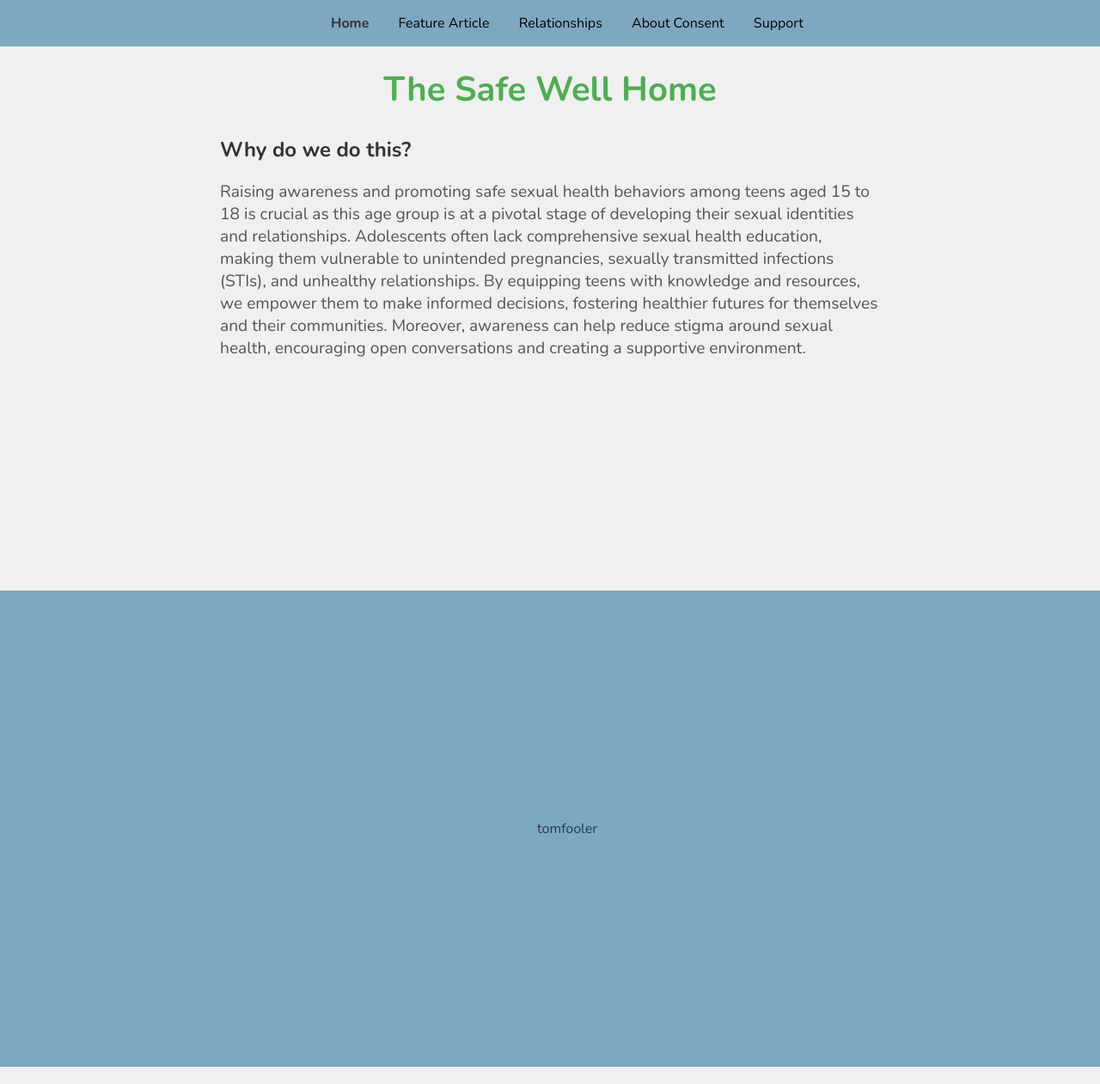
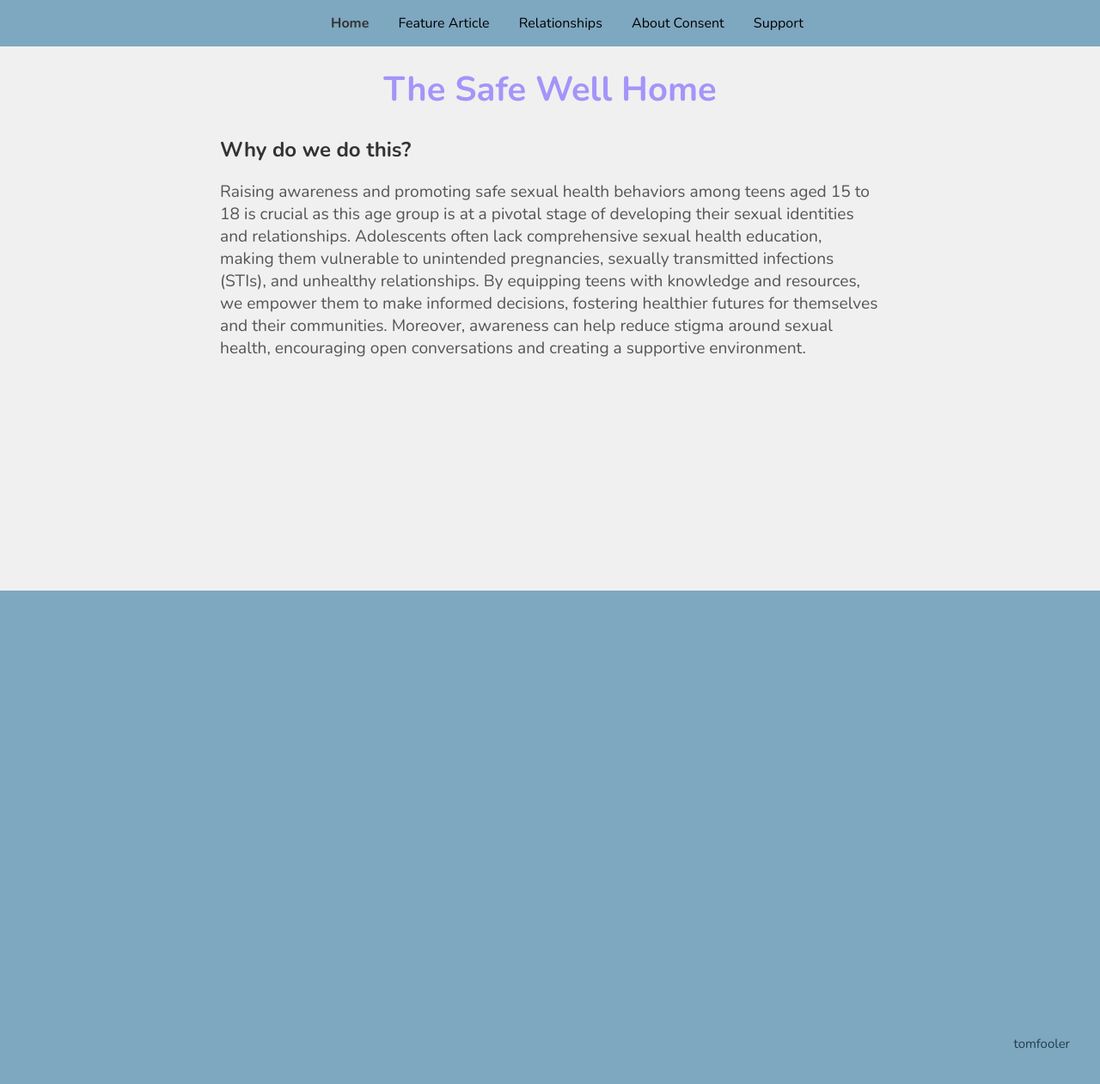
Before and after one commit to junnnaaaaaa/health-website, a plain HTML site: page webpages/index.html in a window 1280 px wide. Shown: the whole page at 86% size. Drawn offline with nearby package versions, Linux system fonts and the light colour scheme.

Commit message:
bottom bar styling and some slight colour changes

```diff
--- a/stylesheets/styles.css
+++ b/stylesheets/styles.css
@@ -12,7 +12,7 @@ body {
 }
 
 h1 {
-    color: #4CAF50;
+    color: #A594F9;
     text-align: center;
     font-size: 2.5em;
     font-weight: 700;
@@ -103,11 +103,15 @@ li {
     background-color: rgb(126, 167, 192);
     margin-bottom: 0px;
     margin-top: 250px;
-    padding: 250px;
+    padding: 500px 20px 20px 20px;
     left: 0;
     right: 0;
-    text-align: center;
+    text-align: right;
     position: absolute;
+
+    a {
+        font-size: 15px;
+    }
 }
 
 .bu_tips {
```
